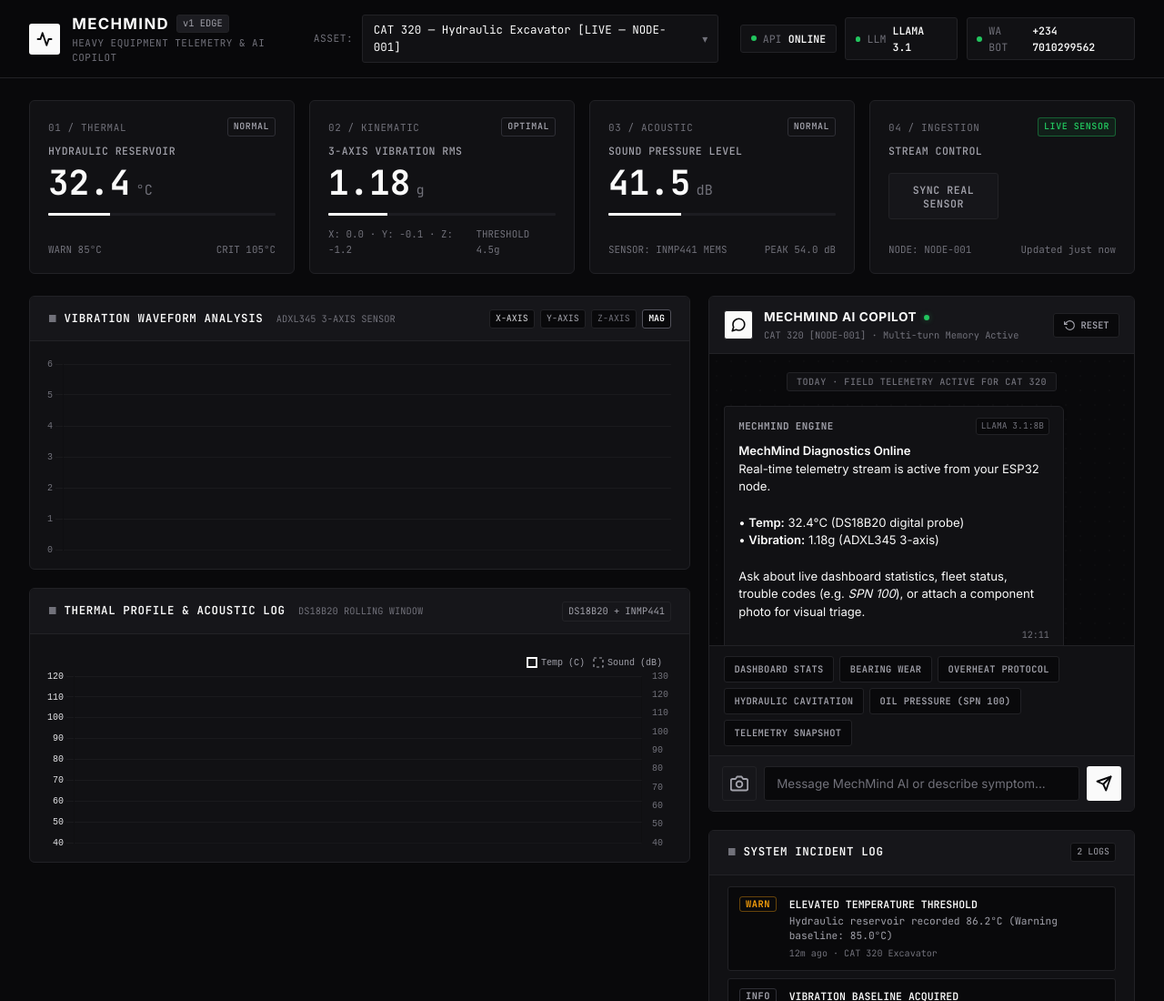
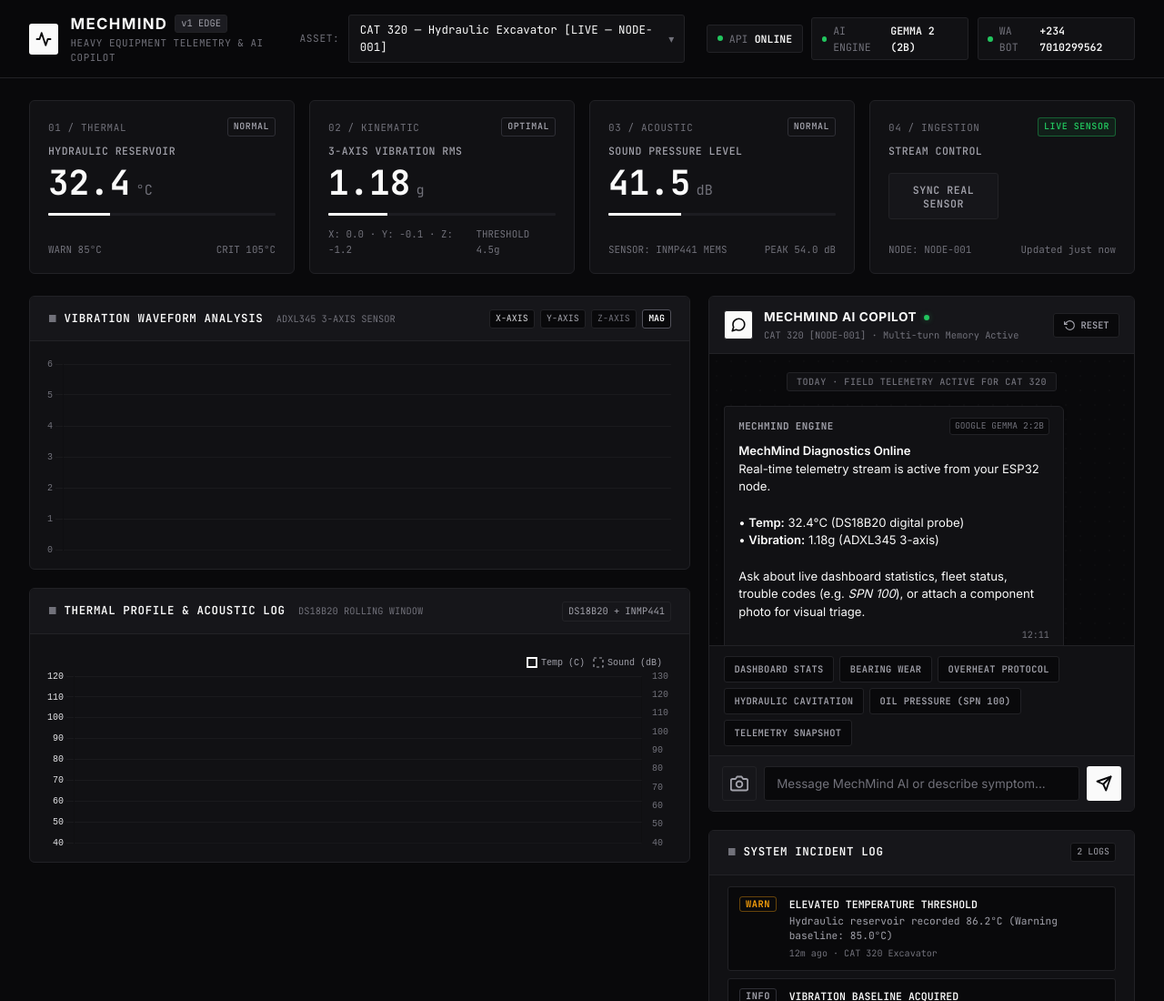
Before and after one commit to DevMubarak1/mechmind-ai, a plain HTML site: page dashboard/index.html in a window 1280 px wide. Shown: the top 1100 px of the page at 91% size. Drawn offline with nearby package versions, Linux system fonts and the light colour scheme; no server answers.

Commit message:
feat(dashboard): update model badges to Google Gemma 2 (2B)

```diff
--- a/dashboard/app.js
+++ b/dashboard/app.js
@@ -1,6 +1,6 @@
 /**
  * MechMind AI v1 — Telemetry & Diagnostics Frontend Logic (app.js)
- * Minimalist Monochrome Aesthetics, High-precision Chart.js, Ollama Copilot
+ * Minimalist Monochrome Aesthetics, High-precision Chart.js, Google Gemma 2 Copilot
  */
 
 const API_BASE = window.location.origin.includes('5500') || window.location.origin.includes('3000')
@@ -475,7 +475,7 @@ function setupEventListeners() {
         <div class="wa-bubble wa-bubble-ai">
           <div class="wa-sender-tag">
             <span class="wa-sender-name">MECHMIND ENGINE</span>
-            <span class="wa-model-badge">LLAMA 3.1:8B</span>
+            <span class="wa-model-badge">GOOGLE GEMMA 2:2B</span>
           </div>
           <div class="wa-message-text">
             Diagnostic session refreshed.<br><br>
@@ -674,7 +674,7 @@ function showTypingIndicator() {
   div.innerHTML = `
     <div class="wa-sender-tag">
       <span class="wa-sender-name">MECHMIND ENGINE</span>
-      <span class="wa-model-badge">LLAMA 3.1:8B</span>
+      <span class="wa-model-badge">GOOGLE GEMMA 2:2B</span>
     </div>
     <div class="wa-typing-indicator">
       <span class="wa-typing-dot"></span>
@@ -714,7 +714,7 @@ function appendWhatsAppMessage(sender, text, isUser = false, imageUrl = null) {
     div.innerHTML = `
       <div class="wa-sender-tag">
         <span class="wa-sender-name">MECHMIND ENGINE</span>
-        <span class="wa-model-badge">LLAMA 3.1:8B</span>
+        <span class="wa-model-badge">GOOGLE GEMMA 2:2B</span>
       </div>
       <div class="wa-message-text">${formatMarkdown(text)}</div>
       <div class="wa-msg-meta">
--- a/dashboard/index.html
+++ b/dashboard/index.html
@@ -49,8 +49,8 @@
         </div>
         <div class="status-item" id="ollamaStatusPill">
           <span class="status-dot dot-active"></span>
-          <span class="status-label">LLM</span>
-          <span class="status-value">LLAMA 3.1</span>
+          <span class="status-label">AI ENGINE</span>
+          <span class="status-value">GEMMA 2 (2B)</span>
         </div>
         <div class="status-item" id="whatsappPill" title="WhatsApp Bot Status">
           <span class="status-dot dot-active"></span>
@@ -229,7 +229,7 @@
             <div class="wa-bubble wa-bubble-ai">
               <div class="wa-sender-tag">
                 <span class="wa-sender-name">MECHMIND ENGINE</span>
-                <span class="wa-model-badge">LLAMA 3.1:8B</span>
+                <span class="wa-model-badge">GOOGLE GEMMA 2:2B</span>
               </div>
               <div class="wa-message-text">
                 <strong>MechMind Diagnostics Online</strong><br>
```
